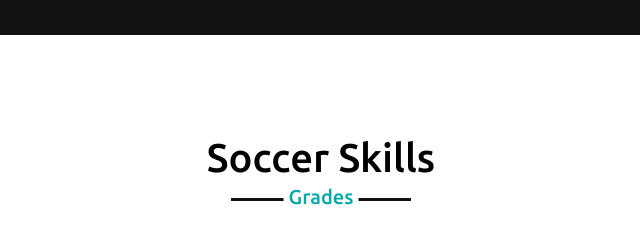
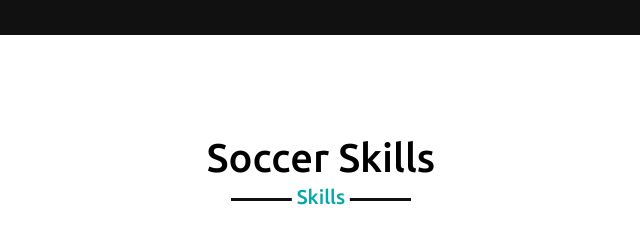
Before and after one commit to Nehelaaa/KIWI-website, a plain HTML site: page index.html in a window 1280 px wide. Shown: the part 2080-2331 px from the top of the page, 319-959 px from the left. Drawn offline with nearby package versions, Linux system fonts and the light colour scheme.

Commit message:
Update style.css

```diff
--- a/style.css
+++ b/style.css
@@ -302,7 +302,7 @@ section .title::after{
 
 /* skills section styling */
 .skills .title::after{
-    content: "Grades";
+    content: "Skills";
 }
 
 .skills .skills-content .column{
```
